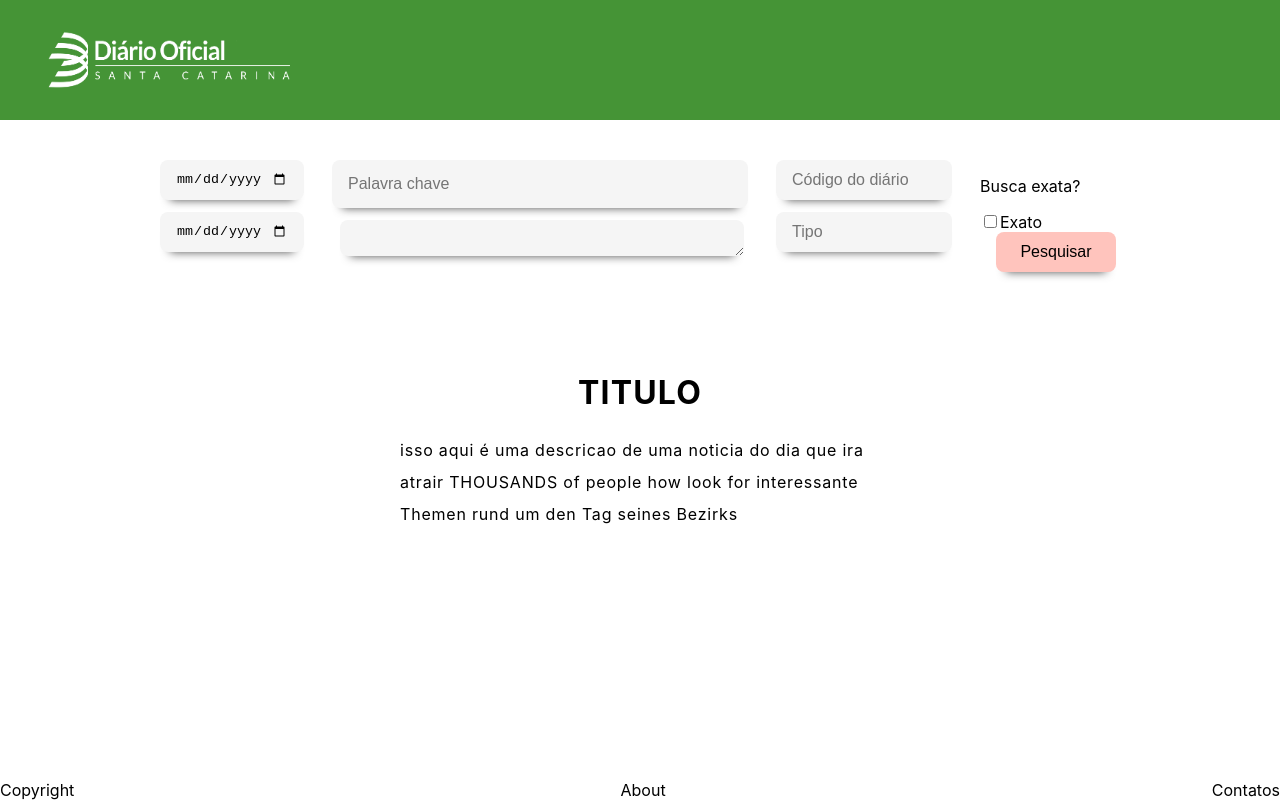
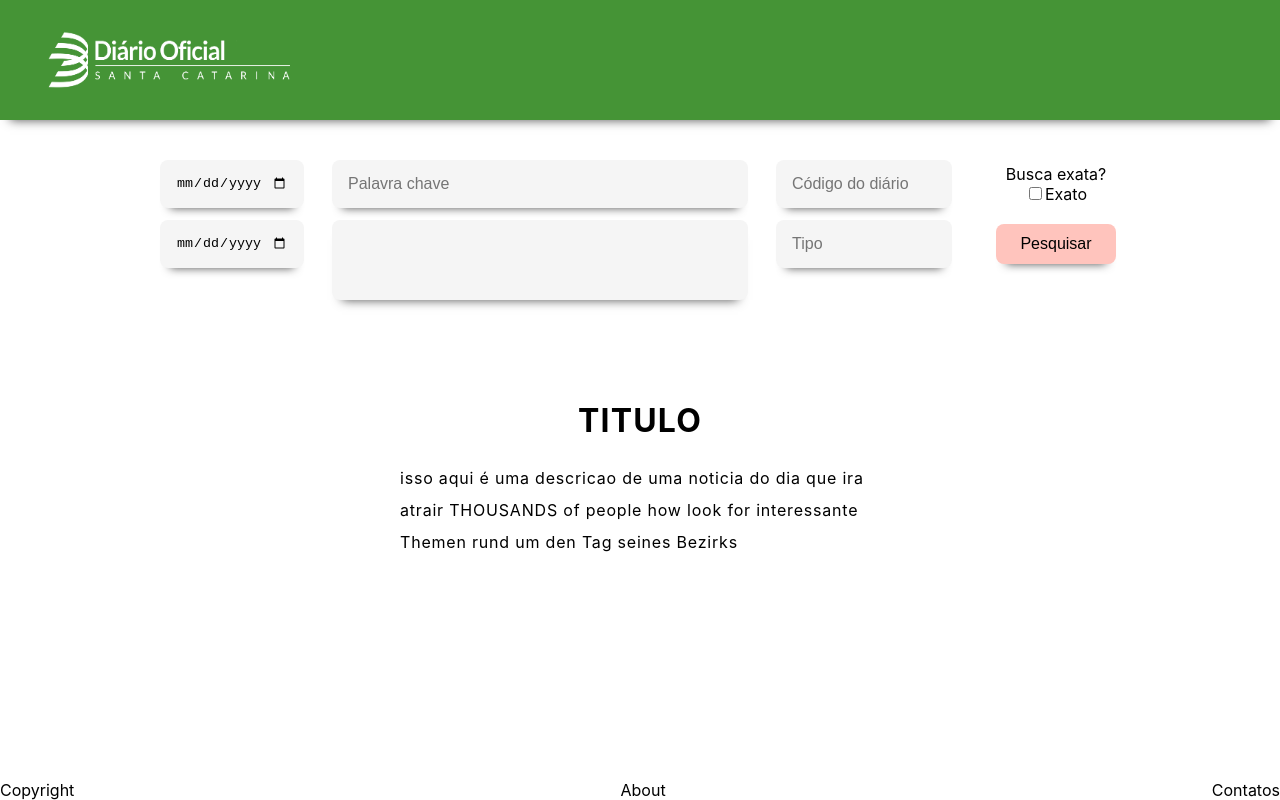
Before and after one commit to guilherme-santos-pereira/diario-oficial, a React (Create React App) app: page / in a window 1280 px wide. Built offline with nearby package versions, Linux system fonts and the light colour scheme.

Commit message:
feat: selected text css and delete button

```diff
--- a/src/Components/Header/Header.module.css
+++ b/src/Components/Header/Header.module.css
@@ -3,6 +3,7 @@
 .header {
   background-color: var(--secondary-color);
   height: 7.5rem;
+  box-shadow: 0px 10px 10px -10px #505050;
 }
 
 .container {
--- a/src/Components/Search/Search.module.css
+++ b/src/Components/Search/Search.module.css
@@ -10,7 +10,7 @@
 }
 
 .date {
-  height: 2.5rem;
+  height: 3rem;
   padding: 0 1rem;
   margin: 0 0.75rem 0.75rem;
   width: 7rem;
@@ -31,13 +31,17 @@
 }
 
 .selected {
+  display: flex;
   background-color: var(--secondary-button-color);
   border: none;
-  margin: 0.75rem 0 0 0.5rem;
+  margin: 0.75rem 0 0 0;
   border-radius: 0.5rem;
   box-shadow: 0px 10px 10px -10px #505050;
-  height: 2rem;
-  width: 25rem;
+  padding: 1rem;
+  min-height: 3rem;
+  max-height: 30rem;
+  width: 24rem;
+  overflow-y: auto;
 }
 
 .type {
@@ -51,7 +55,7 @@
   margin: 0 0.75rem 0.75rem;
   border: none;
   width: 10rem;
-  height: 2.5rem;
+  height: 3rem;
   border-radius: 0.5rem;
   padding: 0 0 0 1rem;
   font-size: medium;
@@ -83,6 +87,15 @@
   font-size: 0.9rem;
 }
 
+.info {
+  display: flex;
+  height: 3rem;
+  justify-content: center;
+  align-items: center;
+  flex-direction: column;
+  margin: 0 0 1rem 0;
+}
+
 .button {
   height: 2.5rem;
   width: 7.5rem;
@@ -93,3 +106,11 @@
   box-shadow: 0.1rem 0.1rem 0.1rem rgb(0 0 0, 0.1);
   font-size: medium;
 }
+
+.removeButton {
+  border-radius: 0.25rem;
+  height: 1.5rem;
+  width: 1.5rem;
+  margin: 0 0.5rem 0 0.25rem;
+  background-color: var(--primary-button-color);
+}
--- a/src/Components/Search/Search.tsx
+++ b/src/Components/Search/Search.tsx
@@ -1,4 +1,4 @@
-import React, { useState, KeyboardEvent } from "react";
+import React, { useState } from "react";
 import styles from "./Search.module.css";
 import Input from "../Forms/Input";
 import Button from "../Forms/Button";
@@ -10,6 +10,7 @@ const Search = () => {
     keyword: [],
     code: "",
     type: "",
+    searchType: false,
   });
 
   const [inputValue, setInputValue] = useState("");
@@ -42,16 +43,7 @@ const Search = () => {
     handleChange(e);
   };
 
-  // const handleInputKeyPress = (e: KeyboardEvent<HTMLInputElement>) => {
-  //   const inputValue = e.currentTarget.value; // Retrieve the input value
-  //   if (e.key === "Enter" && inputValue.trim() !== "") {
-  //     setKeywords((prevKeywords) => [...prevKeywords, inputValue.trim()]);
-  //     setInputValue("");
-  //     e.preventDefault(); // Prevent form submission
-  //   }
-  // };
-
-  const handleInputKeyPress = (e: KeyboardEvent<HTMLInputElement>) => {
+  const handleInputKeyPress = (e: React.KeyboardEvent<HTMLInputElement>) => {
     const inputValue = e.currentTarget.value.trim();
     if (e.key === "Enter" && inputValue !== "") {
       setKeywords((prevKeywords) => [...prevKeywords, inputValue]);
@@ -59,7 +51,7 @@ const Search = () => {
         ...prevRange,
         keyword: [...prevRange.keyword, inputValue],
       }));
-      setInputValue("");
+      e.currentTarget.value = "";
       e.preventDefault();
     }
   };
@@ -71,14 +63,6 @@ const Search = () => {
     handleChange({ target: { name: "type", value: option } });
   };
 
-  // const handleChange = (e: React.ChangeEvent<HTMLInputElement> | any) => {
-  //   const { name, value } = e.target;
-  //   setSelectedRange((prev: any) => ({
-  //     ...prev,
-  //     [name]: value,
-  //   }));
-  // };
-
   const handleChange = (e: React.ChangeEvent<HTMLInputElement> | any) => {
     const { name, value } = e.target;
 
@@ -89,17 +73,21 @@ const Search = () => {
   };
 
   const handleSubmit = () => {
-    console.log("keywords: ", keywords);
-    const handleKeywords = keywords;
     setSelectedRange((prevRange: any) => ({
       ...prevRange,
-      keyword: handleKeywords.map((item) => item),
+      keyword: [...keywords],
     }));
-    console.log("selectedRange: ", selectedRange);
   };
 
   const removeKeyword = (keyword: string) => {
-    setKeywords((prevKeywords) => prevKeywords.filter((k) => k !== keyword));
+    setKeywords((prevKeywords) => {
+      const updatedKeywords = [...prevKeywords];
+      const index = updatedKeywords.indexOf(keyword);
+      if (index !== -1) {
+        updatedKeywords.splice(index, 1);
+      }
+      return updatedKeywords;
+    });
   };
 
   return (
@@ -122,17 +110,22 @@ const Search = () => {
         <Input
           className={styles.input}
           name="keyword"
-          // onChange={handleChange}
           onKeyPress={handleInputKeyPress}
           placeholder="Palavra chave"
         />
-        <textarea
-          className={styles.selected}
-          name="selected"
-          value={keywords.join(", ")}
-          onChange={handleChange}
-          readOnly
-        />
+        <div className={styles.selected}>
+          {keywords.map((keyword) => (
+            <div key={keyword} className={styles.keyword}>
+              {keyword}
+              <button
+                className={styles.removeButton}
+                onClick={() => removeKeyword(keyword)}
+              >
+                X
+              </button>
+            </div>
+          ))}
+        </div>
       </div>
 
       <div className={styles.type}>
@@ -169,10 +162,20 @@ const Search = () => {
         </div>
       </div>
       <div className={styles.calendar}>
-        <div>
-          <p>Busca exata?</p>
+        <div className={styles.info}>
+          <label>Busca exata?</label>
           <div>
-            <Input type="checkbox" />
+            <Input
+              name="searchType"
+              value={selectedRange.searchType}
+              onClick={() =>
+                setSelectedRange((prev: any) => ({
+                  ...prev,
+                  searchType: !selectedRange.searchType,
+                }))
+              }
+              type="checkbox"
+            />
             <label>Exato</label>
           </div>
         </div>
@@ -180,17 +183,6 @@ const Search = () => {
           Pesquisar
         </Button>
       </div>
-      {/* {keywords.map((keyword) => (
-        <div key={keyword} className={styles.keyword}>
-          {keyword}
-          <button
-            className={styles.removeButton}
-            onClick={() => removeKeyword(keyword)}
-          >
-            X
-          </button>
-        </div>
-      ))} */}
     </div>
   );
 };
```
